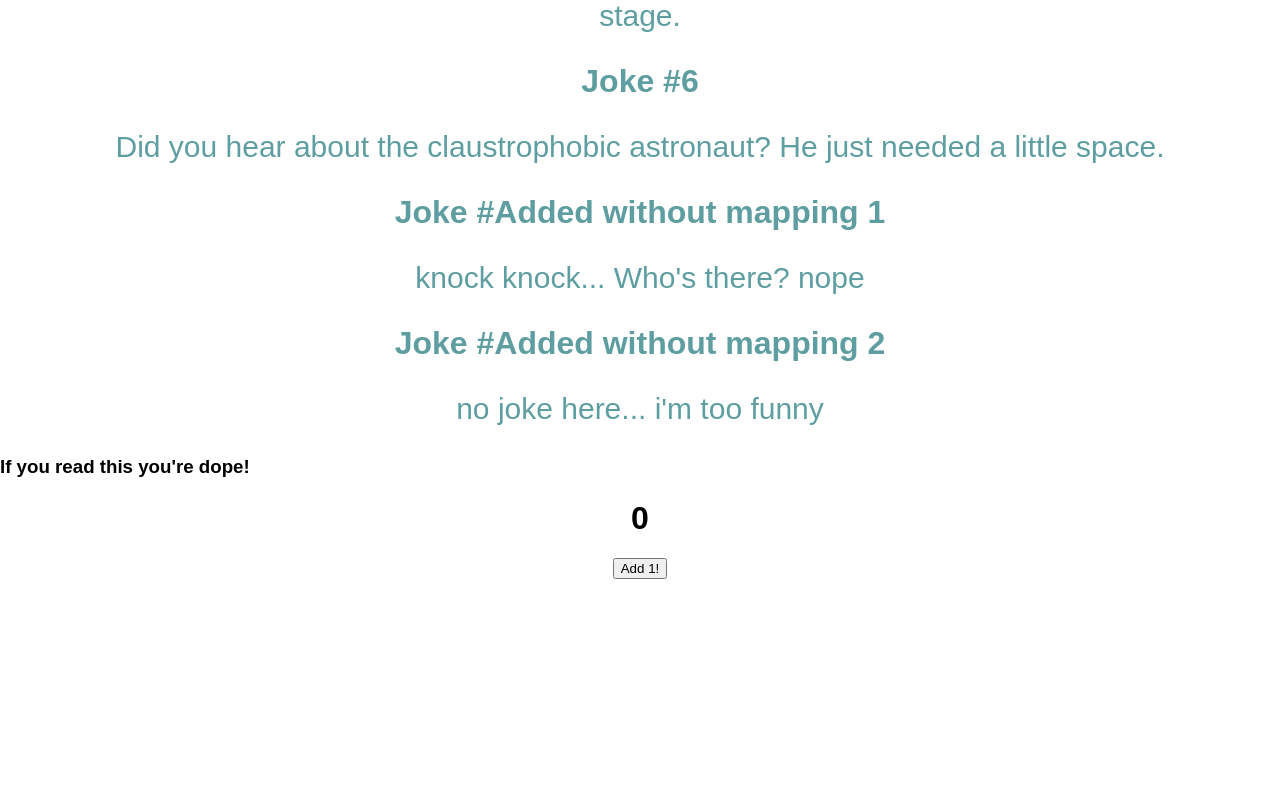
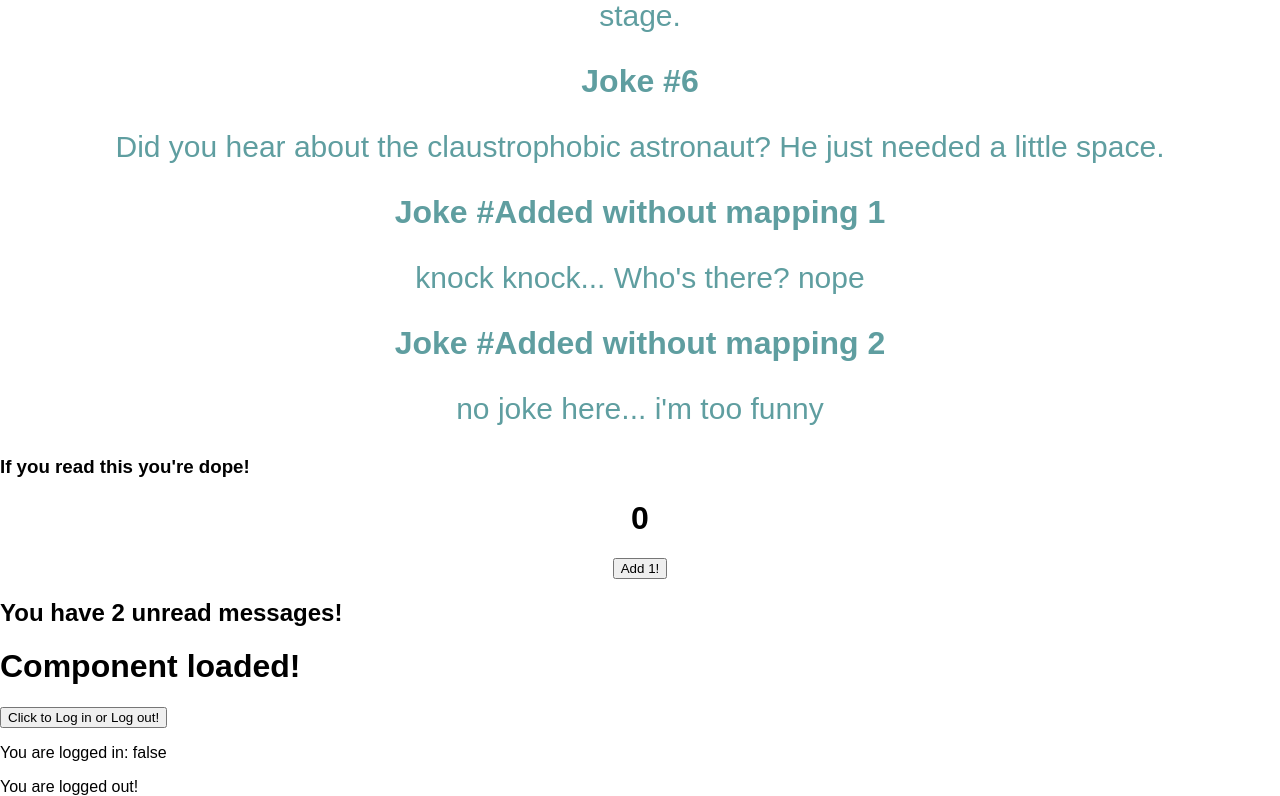
Before and after one commit to MisterPNP/LearningReact-pnperrin, a React (Create React App) app: page / in a window 1280 px wide. Shown: the part 1983-2779 px from the top of the page. Before the commit the page ends 2562 px from the top, so only its background shows below. Built offline with nearby package versions, Linux system fonts and the light colour scheme.

Commit message:
learn Conditionals and start log in feature

```diff
--- a/src/components/Conditional.js
+++ b/src/components/Conditional.js
@@ -0,0 +1,15 @@
+import React from "react"
+
+function Conditional(props) {
+
+    //condition ? statement if true : statement if false
+
+    return(
+        <div>
+            {props.isLoading === true
+            ? <h1>Loading...</h1> : <h1>Component loaded!</h1>}
+        </div>
+    )
+}
+
+export default Conditional
--- /dev/null
+++ b/src/components/LoggedIn.js
@@ -0,0 +1,35 @@
+
+import React from "react"
+import LoggedInConditional from "./LoggedInConditional";
+
+class LoggedIn extends React.Component {
+    constructor() {
+        super()
+        this.state = {
+            isLoggedIn: false
+        }
+        this.handleClick = this.handleClick.bind(this)
+    }
+
+    handleClick() {
+        this.setState(prevState => {
+            return {
+                isLoggedIn: !prevState.isLoggedIn
+            }
+        })
+    }
+
+    render() {
+        return(
+            <div>
+                <button onClick={this.handleClick}>
+                    Click to Log in or Log out!
+                </button>
+                <p>You are logged in: {this.state.isLoggedIn.toString()}</p>
+                <LoggedInConditional isLoggedIn={this.state.isLoggedIn}/>
+            </div>
+        )
+    }
+}
+
+export default LoggedIn
--- /dev/null
+++ b/src/components/LoggedInConditional.js
@@ -0,0 +1,11 @@
+
+import React from "react"
+
+function LoggedInConditional(props) {
+    return(
+        <div>
+            {props.isLoggedIn === true ? "You are logged in!" : "You are logged out!"}
+        </div>
+    )
+}
+export default LoggedInConditional
--- a/src/components/MyApp.js
+++ b/src/components/MyApp.js
@@ -14,6 +14,8 @@ import Joke from "./Joke";
 import jokesData from "../data/jokesData";
 import catData from "../data/catData";
 import ButtonCount from "./ButtonCount";
+import UsingConditional from "./UsingConditional";
+import LoggedIn from "./LoggedIn";
 
 //resources
 // https://developer.mozilla.org/en-US/docs/Web/JavaScript/Reference/Global_Objects/Array/filter
@@ -84,6 +86,8 @@ class MyApp extends React.Component {
                 />
                 <Footer/>
                 <ButtonCount/>
+                <UsingConditional/>
+                <LoggedIn/>
             </div>
         )
     } //we have an example of how a sub component was made (Footer) and used here
--- /dev/null
+++ b/src/components/UsingConditional.js
@@ -0,0 +1,37 @@
+import React from "react"
+import Conditional from "./Conditional";
+
+class UsingConditional extends React.Component {
+
+    constructor() {
+        super()
+        this.state = {
+            isLoading: true,
+            unreadMessages: [
+                "hello",
+                "Spam email"
+            ]
+        }
+    }
+
+    componentDidMount() {
+        setTimeout(() => {
+            this.setState({
+                isLoading: false
+            })
+        }, 1500)
+    }
+
+    render() {
+        return(
+            <div>
+                {this.state.unreadMessages.length > 0 &&
+                    <h2>You have {this.state.unreadMessages.length} unread messages!</h2>
+                }
+                <Conditional isLoading={this.state.isLoading}/>
+            </div>
+        )
+    }
+}
+
+export default UsingConditional
```
